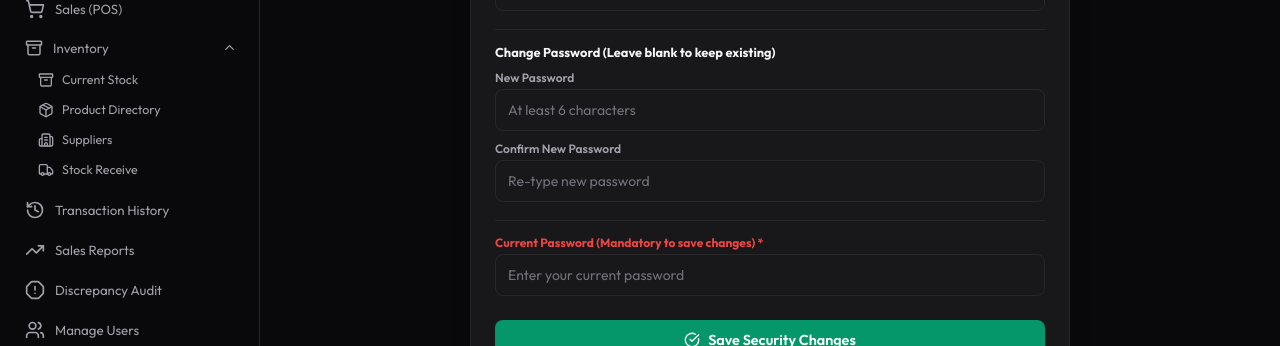
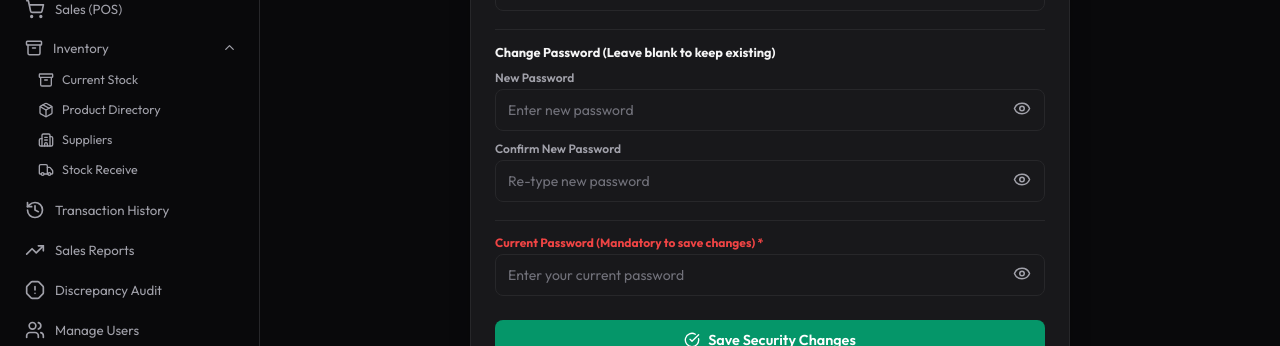
Before and after one commit to CFEVince1/jlin-motorparts, a React (Vite) app in the folder frontend/: page /profile in a window 1280 px wide. Shown: the part 292-638 px from the top of the page. Built offline with nearby package versions, Linux system fonts and the light colour scheme; no server answers; sample sign-in values are in the browser's storage.

Commit message:
feat(profile): add password requirements checklist and visibility toggles to account security

```diff
--- a/frontend/src/pages/StaffProfileScreen.jsx
+++ b/frontend/src/pages/StaffProfileScreen.jsx
@@ -1,5 +1,5 @@
 import React, { useState, useContext } from 'react';
-import { User, KeyRound, ShieldAlert, CheckCircle, Lock } from 'lucide-react';
+import { User, KeyRound, ShieldAlert, CheckCircle, Lock, Eye, EyeOff, Check, X } from 'lucide-react';
 import { AuthContext } from '../context/AuthContextValue';
 import api from '../services/api';
 import toast from 'react-hot-toast';
@@ -20,6 +20,9 @@ export const StaffProfileScreen = () => {
   const [currentPassword, setCurrentPassword] = useState('');
   const [newPassword, setNewPassword] = useState('');
   const [confirmPassword, setConfirmPassword] = useState('');
+  const [showCurrentPassword, setShowCurrentPassword] = useState(false);
+  const [showNewPassword, setShowNewPassword] = useState(false);
+  const [showConfirmPassword, setShowConfirmPassword] = useState(false);
   const [submitting, setSubmitting] = useState(false);
 
   const handleSubmit = async (e) => {
@@ -30,14 +33,26 @@ export const StaffProfileScreen = () => {
       return;
     }
 
-    if (newPassword && newPassword.length < 6) {
-      toast.error('New password must be at least 6 characters long');
+    if (newPassword) {
+      if (newPassword.length < 8) {
+        toast.error('Password must be at least 8 characters');
         return;
       }
 
-    if (newPassword && newPassword !== confirmPassword) {
+      if (!/^(?=.*[a-z])(?=.*[A-Z])(?=.*\d)(?=.*[\W_]).*$/.test(newPassword)) {
+        toast.error('Password must contain uppercase, lowercase, number & special character');
+        return;
+      }
+
+      if (newPassword.toLowerCase() === (username.trim() || user?.username || '').toLowerCase()) {
+        toast.error('Password cannot be the same as your username');
+        return;
+      }
+
+      if (newPassword !== confirmPassword) {
         toast.error('New password and confirmation do not match');
         return;
+      }
     }
 
     setSubmitting(true);
@@ -137,32 +152,94 @@ export const StaffProfileScreen = () => {
             </span>
 
             <div style={{ display: 'flex', flexDirection: 'column', gap: '10px' }}>
-              <div>
+              <div style={{ position: 'relative' }}>
                 <label style={{ fontSize: '0.75rem', fontWeight: '600', color: 'var(--text-muted)', display: 'block', marginBottom: '4px' }}>
                   New Password
                 </label>
+                <div style={{ position: 'relative', width: '100%' }}>
                   <input
-                  type="password"
-                  placeholder="At least 6 characters"
+                    type={showNewPassword ? "text" : "password"}
+                    placeholder="Enter new password"
                     className="input-premium"
+                    style={{ width: '100%', paddingRight: '40px' }}
                     value={newPassword}
                     onChange={(e) => setNewPassword(e.target.value)}
                     disabled={submitting}
                   />
+                  <button
+                    type="button"
+                    onClick={() => setShowNewPassword(!showNewPassword)}
+                    style={{
+                      position: 'absolute',
+                      right: '10px',
+                      top: '50%',
+                      transform: 'translateY(-50%)',
+                      background: 'none',
+                      border: 'none',
+                      color: 'var(--text-muted)',
+                      cursor: 'pointer',
+                      padding: '4px'
+                    }}
+                  >
+                    {showNewPassword ? <EyeOff size={18} /> : <Eye size={18} />}
+                  </button>
+                </div>
+
+                {newPassword.length > 0 && (
+                  <div style={{
+                    background: 'var(--surface)',
+                    border: '1px solid var(--border)',
+                    borderRadius: '8px',
+                    padding: '12px',
+                    boxShadow: '0 8px 32px rgba(0, 0, 0, 0.3)',
+                    display: 'flex',
+                    flexDirection: 'column',
+                    gap: '6px',
+                    marginTop: '6px',
+                    fontSize: '0.75rem'
+                  }}>
+                    <div style={{ display: 'flex', alignItems: 'center', gap: '4px', color: newPassword.length >= 8 ? 'var(--success)' : 'var(--text-muted)' }}>
+                      {newPassword.length >= 8 ? <Check size={12} /> : <X size={12} />} 8+ characters
+                    </div>
+                    <div style={{ display: 'flex', alignItems: 'center', gap: '4px', color: /^(?=.*[a-z])(?=.*[A-Z])(?=.*\d)(?=.*[\W_]).*$/.test(newPassword) ? 'var(--success)' : 'var(--text-muted)' }}>
+                      {/^(?=.*[a-z])(?=.*[A-Z])(?=.*\d)(?=.*[\W_]).*$/.test(newPassword) ? <Check size={12} /> : <X size={12} />} Uppercase, lowercase, number & special char
+                    </div>
+                  </div>
+                )}
               </div>
 
               <div>
                 <label style={{ fontSize: '0.75rem', fontWeight: '600', color: 'var(--text-muted)', display: 'block', marginBottom: '4px' }}>
                   Confirm New Password
                 </label>
+                <div style={{ position: 'relative', width: '100%' }}>
                   <input
-                  type="password"
+                    type={showConfirmPassword ? "text" : "password"}
                     placeholder="Re-type new password"
                     className="input-premium"
+                    style={{ width: '100%', paddingRight: '40px' }}
                     value={confirmPassword}
                     onChange={(e) => setConfirmPassword(e.target.value)}
                     disabled={submitting}
                   />
+                  <button
+                    type="button"
+                    onClick={() => setShowConfirmPassword(!showConfirmPassword)}
+                    style={{
+                      position: 'absolute',
+                      right: '10px',
+                      top: '50%',
+                      transform: 'translateY(-50%)',
+                      background: 'none',
+                      border: 'none',
+                      color: 'var(--text-muted)',
+                      cursor: 'pointer',
+                      padding: '4px'
+                    }}
+                  >
+                    {showConfirmPassword ? <EyeOff size={18} /> : <Eye size={18} />}
+                  </button>
+                </div>
               </div>
             </div>
           </div>
@@ -171,15 +248,35 @@ export const StaffProfileScreen = () => {
             <label style={{ fontSize: '0.75rem', fontWeight: 'bold', color: 'var(--danger)', display: 'block', marginBottom: '4px' }}>
               Current Password (Mandatory to save changes) *
             </label>
+            <div style={{ position: 'relative', width: '100%' }}>
               <input
-              type="password"
+                type={showCurrentPassword ? "text" : "password"}
                 placeholder="Enter your current password"
                 className="input-premium"
+                style={{ width: '100%', paddingRight: '40px' }}
                 value={currentPassword}
                 onChange={(e) => setCurrentPassword(e.target.value)}
                 required
                 disabled={submitting}
               />
+              <button
+                type="button"
+                onClick={() => setShowCurrentPassword(!showCurrentPassword)}
+                style={{
+                  position: 'absolute',
+                  right: '10px',
+                  top: '50%',
+                  transform: 'translateY(-50%)',
+                  background: 'none',
+                  border: 'none',
+                  color: 'var(--text-muted)',
+                  cursor: 'pointer',
+                  padding: '4px'
+                }}
+              >
+                {showCurrentPassword ? <EyeOff size={18} /> : <Eye size={18} />}
+              </button>
+            </div>
           </div>
 
           <button
```
Lines whose indentation alone changed are shown as unchanged.
